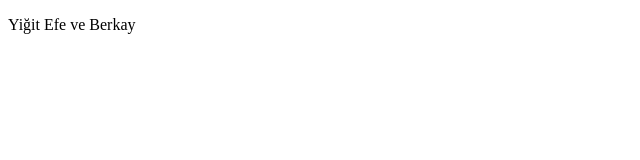
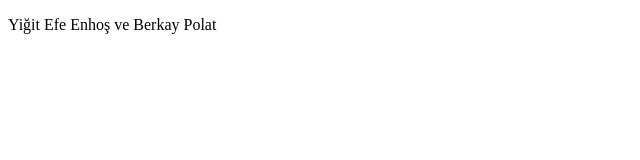
Before and after one commit to BerkayPolat1/GitHubDemo, a plain HTML site: page index.html in a window 1280 px wide. Shown: the whole page, without its empty margins (0-640 px from the left). Drawn offline with Linux system fonts and the light colour scheme.

Commit message:
soyad eklendi
index.html dosyasında p tagleri ...

```diff
--- a/index.html
+++ b/index.html
@@ -6,6 +6,6 @@
     <title> GitHub Demo </title>
 </head>
 <body>
-    <p> Yiğit Efe ve Berkay </p>
+    <p> Yiğit Efe Enhoş ve Berkay Polat </p>
 </body>
 </html>
```
